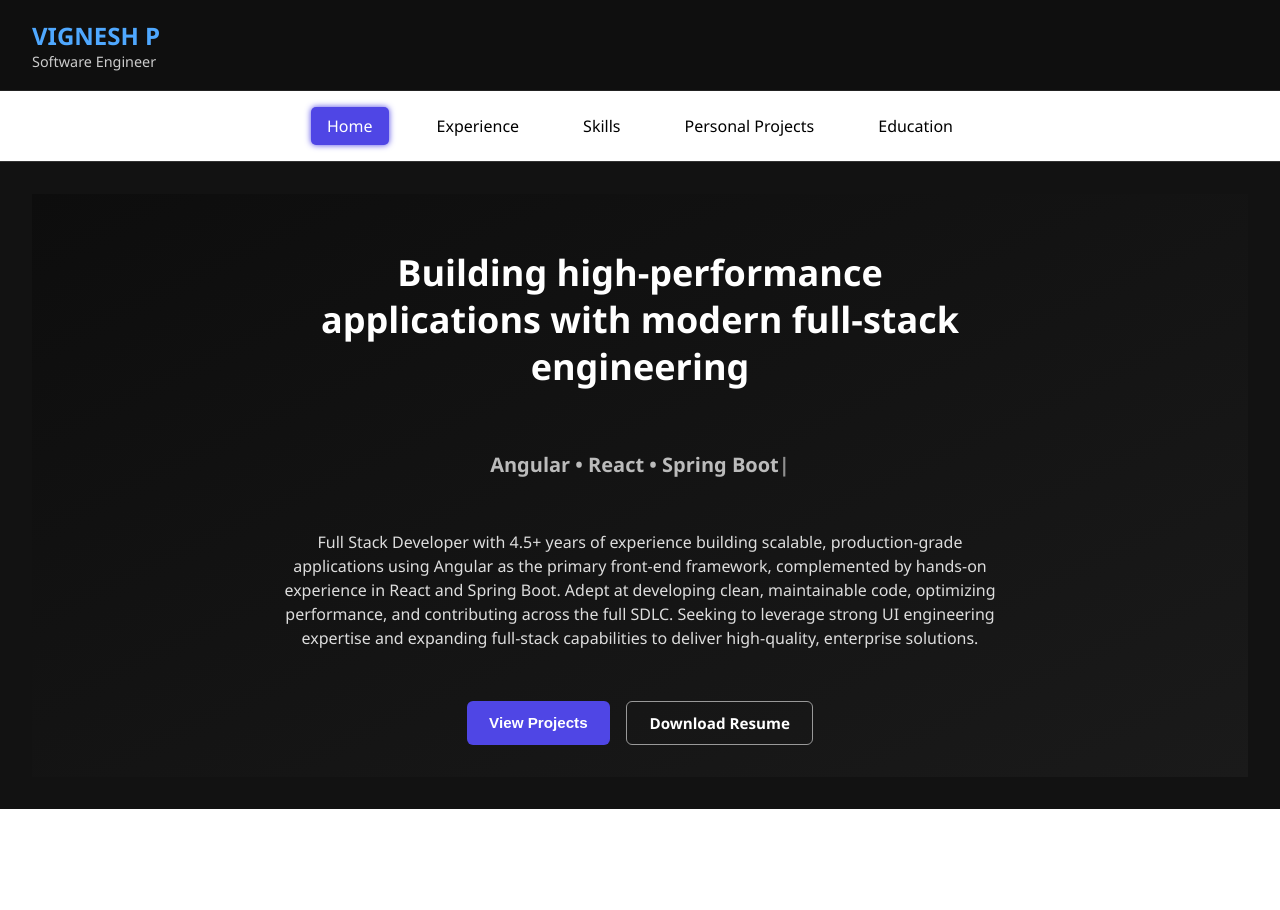
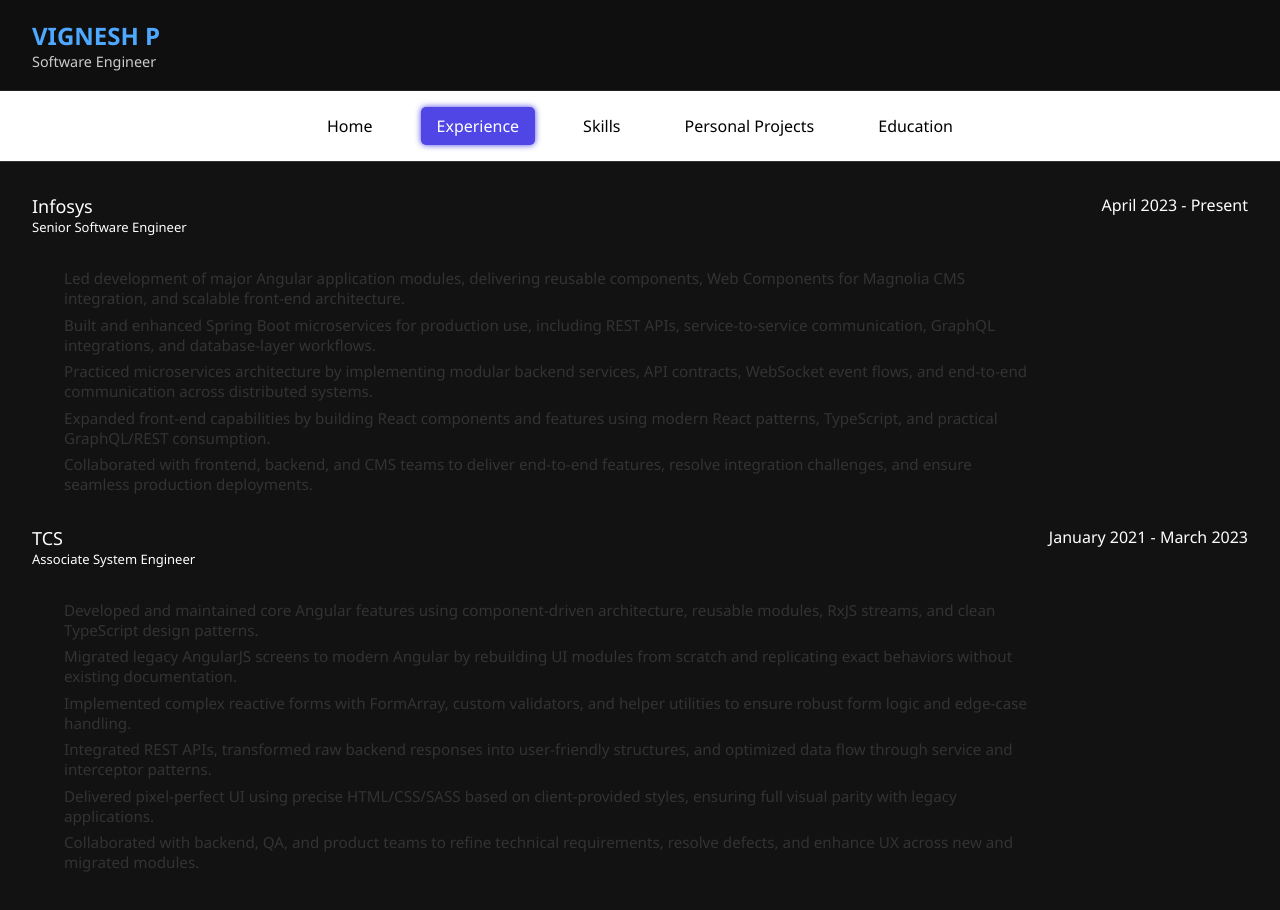
Before and after one commit to Vignesh-102/profile, a React (Create React App) app: page /profile/experience in a window 1280 px wide. Shown: the top 910 px of the page. Before the commit the page ends 809 px from the top, so only its background shows below. Built offline with nearby package versions, Linux system fonts and the light colour scheme.

Commit message:
link fix

```diff
--- a/src/components/page-navigation/navigation.js
+++ b/src/components/page-navigation/navigation.js
@@ -4,11 +4,11 @@ import styles from './navigation.module.css';
 export default function Navigation() {
   return (
     <nav className={styles.navbar}>
-      <NavLink to="/" className={({ isActive }) => isActive ? styles.active : ''}>Home</NavLink>
-      <NavLink to="/experience" className={({ isActive }) => isActive ? styles.active : ''}>Experience</NavLink>
-      <NavLink to="/skills" className={({ isActive }) => isActive ? styles.active : ''}>Skills</NavLink>
-      <NavLink to="/projects" className={({ isActive }) => isActive ? styles.active : ''}>Personal Projects</NavLink>
-      <NavLink to="/education" className={({ isActive }) => isActive ? styles.active : ''}>Education</NavLink>
+      <NavLink to="" className={({ isActive }) => isActive ? styles.active : ''}>Home</NavLink>
+      <NavLink to="experience" className={({ isActive }) => isActive ? styles.active : ''}>Experience</NavLink>
+      <NavLink to="skills" className={({ isActive }) => isActive ? styles.active : ''}>Skills</NavLink>
+      <NavLink to="projects" className={({ isActive }) => isActive ? styles.active : ''}>Personal Projects</NavLink>
+      <NavLink to="education" className={({ isActive }) => isActive ? styles.active : ''}>Education</NavLink>
     </nav>
   );
 }
--- a/src/index.js
+++ b/src/index.js
@@ -3,14 +3,14 @@ import ReactDOM from 'react-dom/client';
 import './index.css';
 import App from './App';
 import reportWebVitals from './reportWebVitals';
-import { BrowserRouter, HashRouter } from 'react-router-dom';
+import { BrowserRouter } from 'react-router-dom';
 
 const root = ReactDOM.createRoot(document.getElementById('root'));
 root.render(
   <React.StrictMode>
-    <HashRouter>
+    <BrowserRouter basename='/profile'>
       <App />
-    </HashRouter>
+    </BrowserRouter>
   </React.StrictMode>
 );
 reportWebVitals();
```
